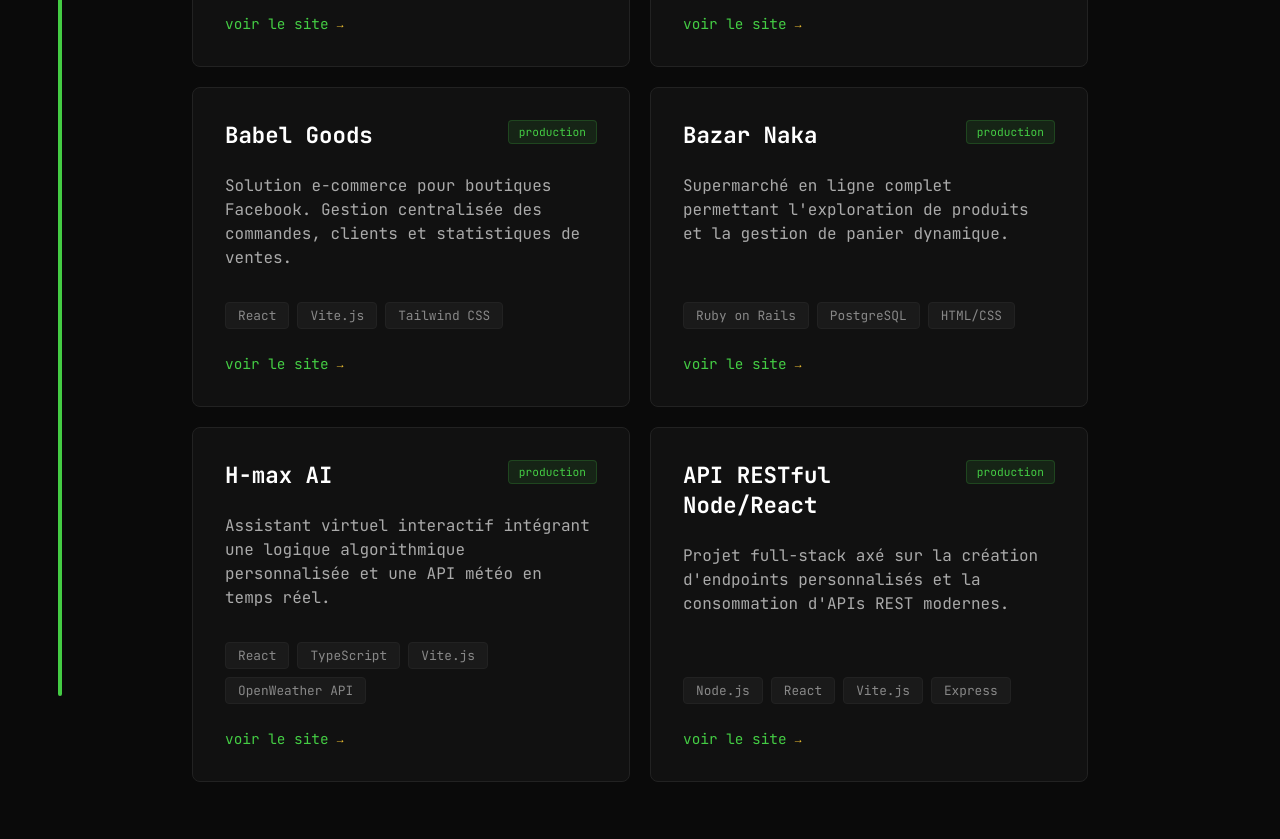
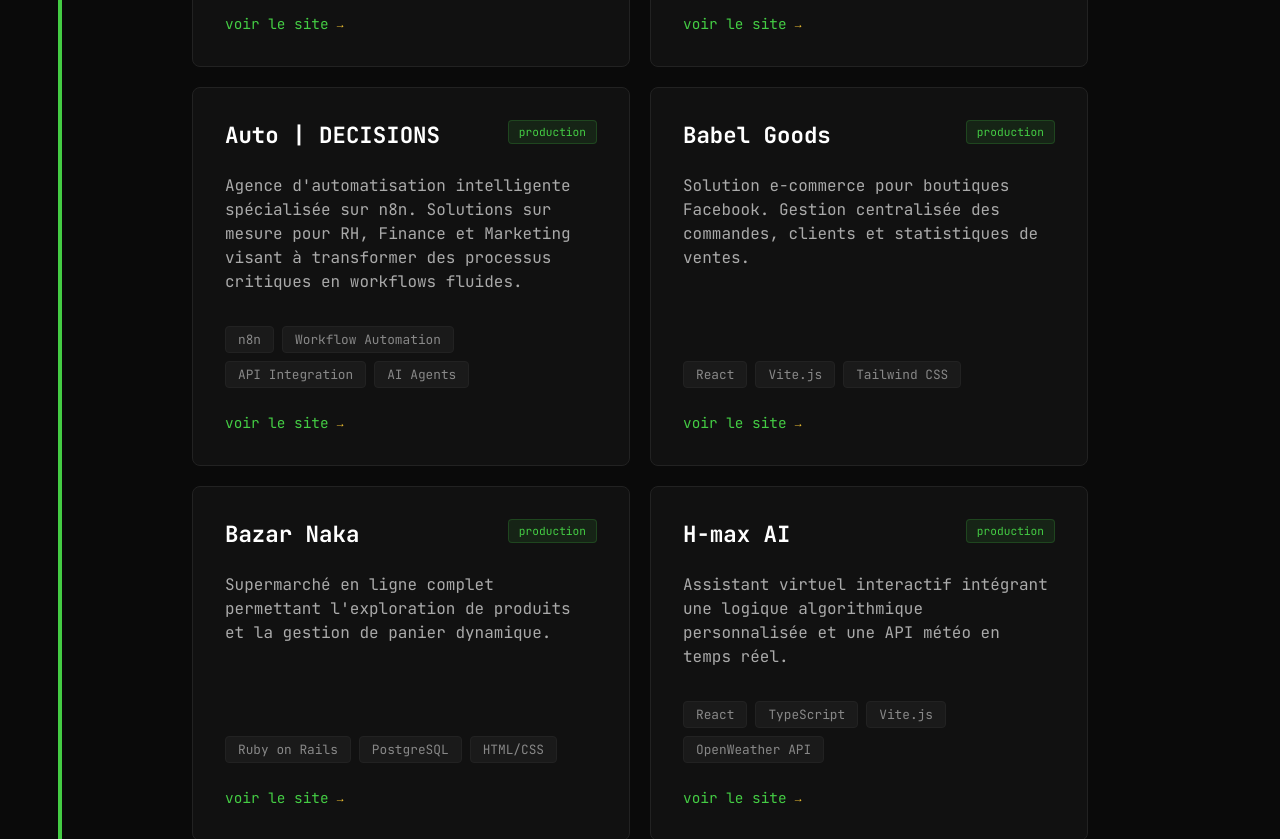
Before and after one commit to Hassyunity/porttfolio-2026, a React (Vite) app: page / in a window 1280 px wide. Shown: the part 3380-4219 px from the top of the page. Built offline with nearby package versions, Linux system fonts and the light colour scheme.

Commit message:
add auto decision projects

```diff
--- a/src/components/Projects.tsx
+++ b/src/components/Projects.tsx
@@ -25,6 +25,13 @@
       tags: ["n8n", "Ruby on Rails", "React", "PostgreSQL", "Supabase", "render/netlify"],
       status: "production",
       link: "https://altea-flow.netlify.app/"
+    },
+    {
+      title: "Auto | DECISIONS",
+      description: "Agence d'automatisation intelligente spécialisée sur n8n. Solutions sur mesure pour RH, Finance et Marketing visant à transformer des processus critiques en workflows fluides.",
+      tags: ["n8n", "Workflow Automation", "API Integration", "AI Agents"],
+      status: "production",
+      link: "https://auto-decisions.netlify.app"
     },
     {
       title: "Babel Goods",
```
